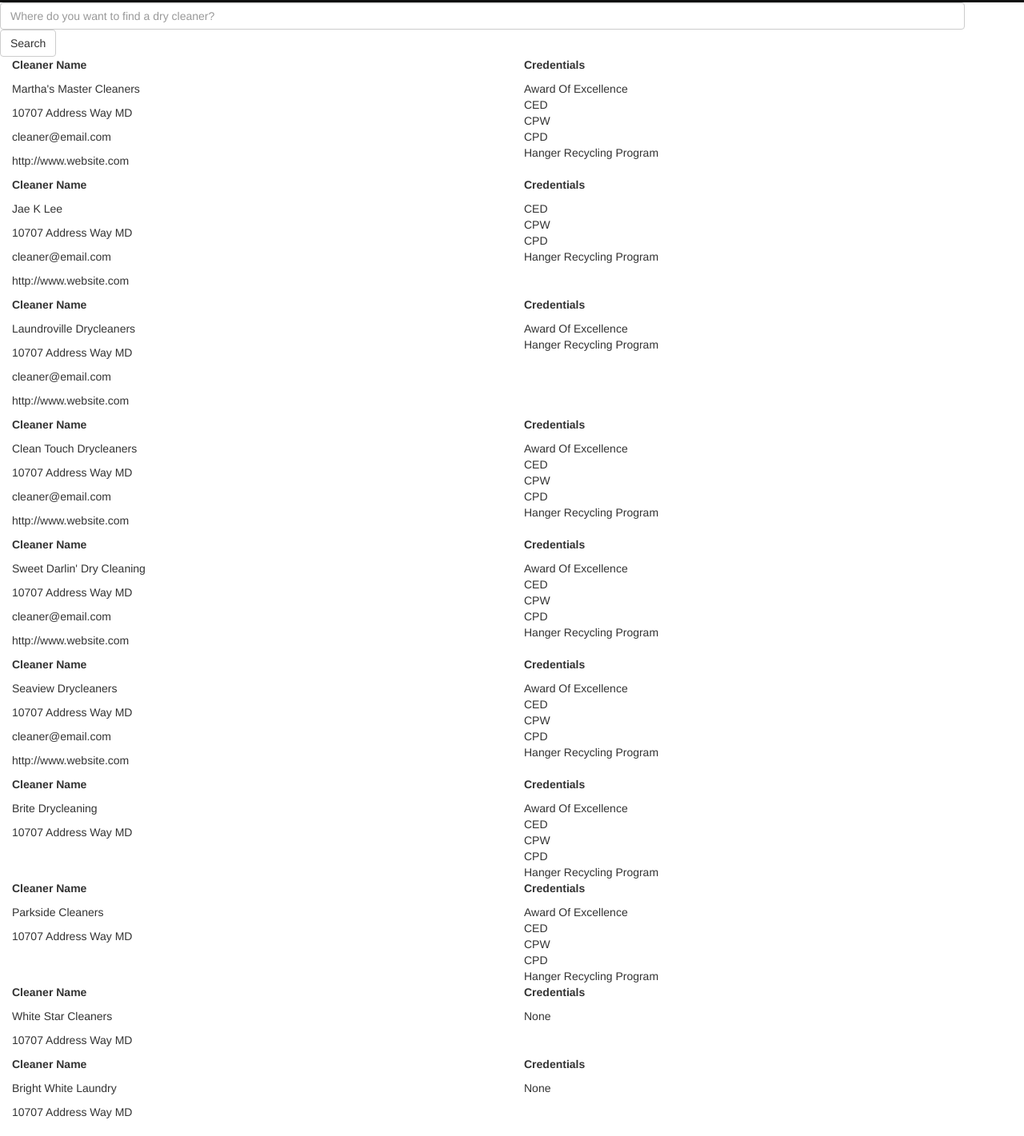
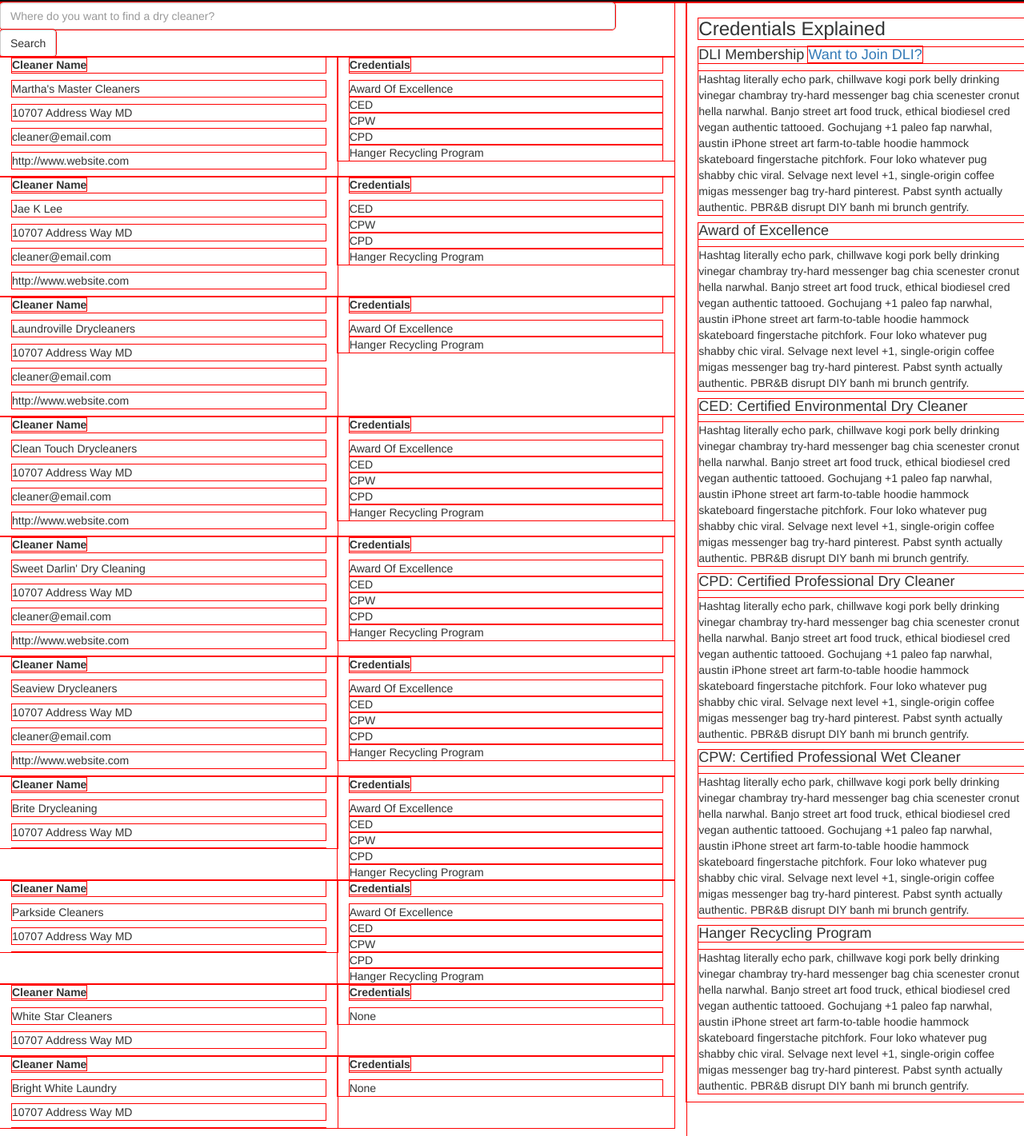
Before and after one commit to ricgnzlzcr/dli-find-a-cleaner, a plain HTML site: page index.html at #!/results in a window 1280 px wide. Shown: the part 73-1494 px from the top of the page at 80% size. Drawn offline with nearby package versions, Linux system fonts and the light colour scheme; some packages are replaced by stand-ins of ours.

Commit message:
Added HTML for Credential Explained portion of results page

```diff
--- a/css/main.css
+++ b/css/main.css
@@ -3,7 +3,7 @@
    Base styles: opinionated defaults
    ========================================================================== */
 * {
-   /*outline: 1px red solid;*/
+   outline: 1px red solid;
 }
 
 nav {
--- a/pages/results.html
+++ b/pages/results.html
@@ -2,7 +2,9 @@
 	<nav>
 		<a href="#/"><h1 class="text-center nav-logo">Find a Dry Cleaner</h1></a>
 	</nav>
-	<div class="results">
+
+	<div class="row">
+		<div class="results col-xs-12 col-sm-7 col-md-8">
 			<form class="form-inline">
 			    <div>
 			        <input ng-model="address" type="search" class="form-control" id="search" placeholder="Where do you want to find a dry cleaner?">
@@ -34,4 +36,52 @@
 				</ul>
 			</div> <!-- ends cleanerList -->
 		</div> <!-- ends results -->
+
+		<div class="credLegend hidden-xs col-sm-5 col-md-4">
+			<h3>Credentials Explained</h3>
+			<div class="credBox">
+				<h4>DLI Membership <span><a href="#">Want to Join DLI?</a></span></h4>
+				<p>
+					Hashtag literally echo park, chillwave kogi pork belly drinking vinegar chambray try-hard messenger bag chia scenester cronut hella narwhal. Banjo street art food truck, ethical biodiesel cred vegan authentic tattooed. Gochujang +1 paleo fap narwhal, austin iPhone street art farm-to-table hoodie hammock skateboard fingerstache pitchfork. Four loko whatever pug shabby chic viral. Selvage next level +1, single-origin coffee migas messenger bag try-hard pinterest. Pabst synth actually authentic. PBR&amp;B disrupt DIY banh mi brunch gentrify.
+				</p>
+			</div>
+
+			<div class="credBox">
+				<h4>Award of Excellence</h4>
+				<p>
+					Hashtag literally echo park, chillwave kogi pork belly drinking vinegar chambray try-hard messenger bag chia scenester cronut hella narwhal. Banjo street art food truck, ethical biodiesel cred vegan authentic tattooed. Gochujang +1 paleo fap narwhal, austin iPhone street art farm-to-table hoodie hammock skateboard fingerstache pitchfork. Four loko whatever pug shabby chic viral. Selvage next level +1, single-origin coffee migas messenger bag try-hard pinterest. Pabst synth actually authentic. PBR&amp;B disrupt DIY banh mi brunch gentrify.
+				</p>
+			</div>
+
+			<div class="credBox">
+				<h4>CED: Certified Environmental Dry Cleaner</h4>
+				<p>
+					Hashtag literally echo park, chillwave kogi pork belly drinking vinegar chambray try-hard messenger bag chia scenester cronut hella narwhal. Banjo street art food truck, ethical biodiesel cred vegan authentic tattooed. Gochujang +1 paleo fap narwhal, austin iPhone street art farm-to-table hoodie hammock skateboard fingerstache pitchfork. Four loko whatever pug shabby chic viral. Selvage next level +1, single-origin coffee migas messenger bag try-hard pinterest. Pabst synth actually authentic. PBR&amp;B disrupt DIY banh mi brunch gentrify.
+				</p>
+			</div>
+
+			<div class="credBox">
+				<h4>CPD: Certified Professional Dry Cleaner</h4>
+				<p>
+					Hashtag literally echo park, chillwave kogi pork belly drinking vinegar chambray try-hard messenger bag chia scenester cronut hella narwhal. Banjo street art food truck, ethical biodiesel cred vegan authentic tattooed. Gochujang +1 paleo fap narwhal, austin iPhone street art farm-to-table hoodie hammock skateboard fingerstache pitchfork. Four loko whatever pug shabby chic viral. Selvage next level +1, single-origin coffee migas messenger bag try-hard pinterest. Pabst synth actually authentic. PBR&amp;B disrupt DIY banh mi brunch gentrify.
+				</p>
+			</div>
+
+			<div class="credBox">
+				<h4>CPW: Certified Professional Wet Cleaner</h4>
+				<p>
+					Hashtag literally echo park, chillwave kogi pork belly drinking vinegar chambray try-hard messenger bag chia scenester cronut hella narwhal. Banjo street art food truck, ethical biodiesel cred vegan authentic tattooed. Gochujang +1 paleo fap narwhal, austin iPhone street art farm-to-table hoodie hammock skateboard fingerstache pitchfork. Four loko whatever pug shabby chic viral. Selvage next level +1, single-origin coffee migas messenger bag try-hard pinterest. Pabst synth actually authentic. PBR&amp;B disrupt DIY banh mi brunch gentrify.
+				</p>
+			</div>
+
+			<div class="credBox">
+				<h4>Hanger Recycling Program</h4>
+				<p>
+					Hashtag literally echo park, chillwave kogi pork belly drinking vinegar chambray try-hard messenger bag chia scenester cronut hella narwhal. Banjo street art food truck, ethical biodiesel cred vegan authentic tattooed. Gochujang +1 paleo fap narwhal, austin iPhone street art farm-to-table hoodie hammock skateboard fingerstache pitchfork. Four loko whatever pug shabby chic viral. Selvage next level +1, single-origin coffee migas messenger bag try-hard pinterest. Pabst synth actually authentic. PBR&amp;B disrupt DIY banh mi brunch gentrify.
+				</p>
+			</div>
+
+		</div> <!-- end credLegend -->
+
+	</div> <!-- ends row -->
 </section>
```
Lines whose indentation alone changed are shown as unchanged.
